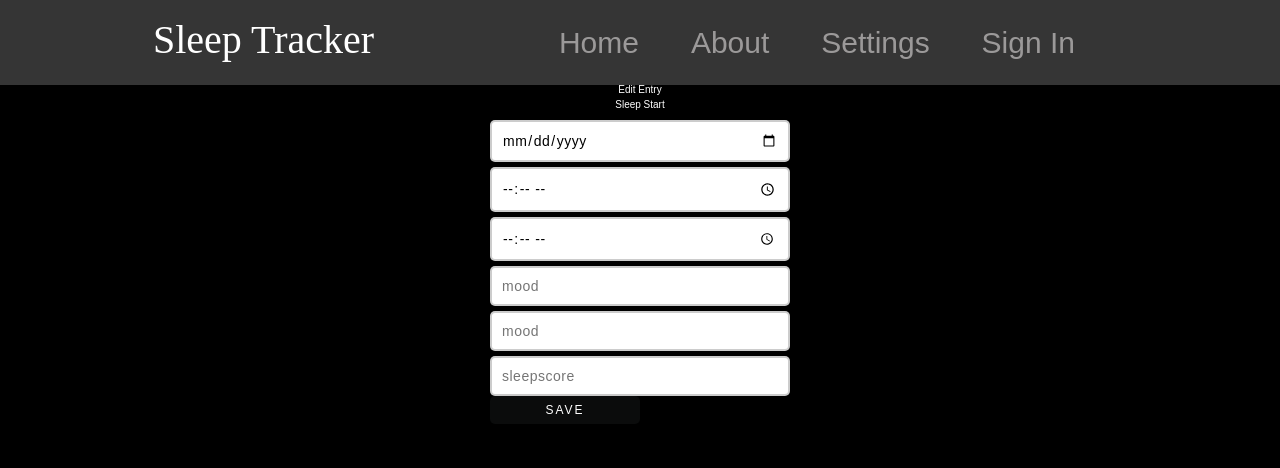
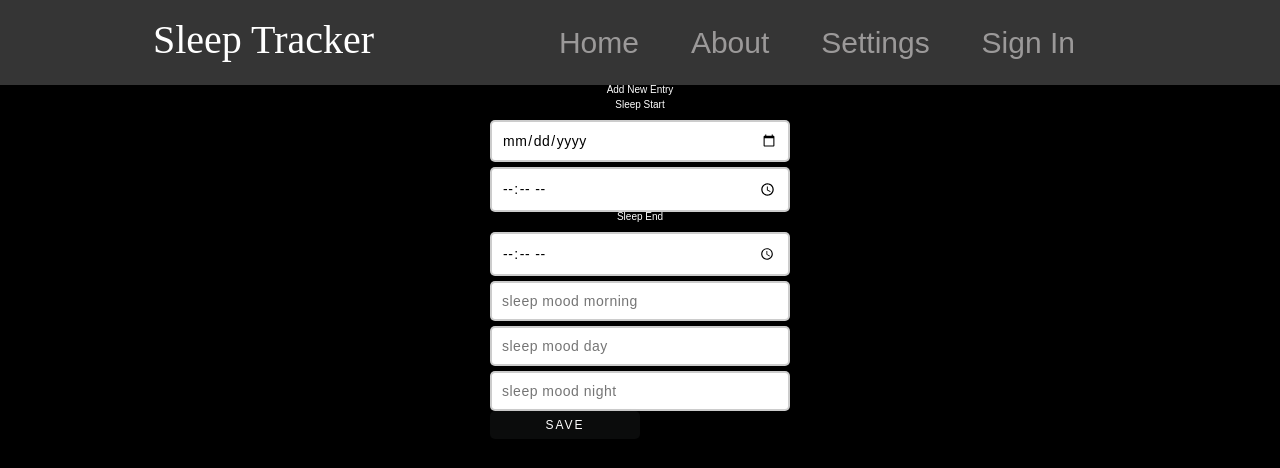
Before and after one commit to Buildweek-Food-Truck-Trackr2/front-end, a React (Create React App) app: page /addentry in a window 1280 px wide. Shown: the top 468 px of the page. Built offline with nearby package versions, Linux system fonts and the light colour scheme; no server answers; sample sign-in values are in the browser's storage.

Commit message:
Edited forms

```diff
--- a/src/App.js
+++ b/src/App.js
@@ -111,7 +111,7 @@ function App() {
         <Route exact path="/register" component={Signup} />
         <Route exact path="/login" component={Signin} />
 
-        <Route path="/" component={WelcomePage} />
+        <Route path="/welcome" component={WelcomePage} />
 
       </Switch>
 
--- a/src/Components/AddSleepEntry.js
+++ b/src/Components/AddSleepEntry.js
@@ -60,7 +60,7 @@ const AddSleepEntry = (props) => {
 
     return (
       <div>
-        <h2>Edit Entry</h2>
+        <h2>Add New Entry</h2>
         <form onSubmit={handleSubmit}>
 
           <h1>Sleep Start</h1>
@@ -80,7 +80,7 @@ const AddSleepEntry = (props) => {
             value={entry.sleep_start}
           />
 
-
+          <h1>Sleep End</h1>
           <input
             type="time"
             name="sleep_end"
@@ -93,7 +93,7 @@ const AddSleepEntry = (props) => {
             type="text"
             name="sleep_score_morning"
             onChange={changeHandler}
-            placeholder="mood"
+            placeholder="sleep mood morning"
             value={entry.sleep_score_morning}
           />
 
@@ -101,7 +101,7 @@ const AddSleepEntry = (props) => {
             type="text"
             name="sleep_score_day"
             onChange={changeHandler}
-            placeholder="mood"
+            placeholder="sleep mood day"
             value={entry.sleep_score_day}
           />
 
@@ -109,7 +109,7 @@ const AddSleepEntry = (props) => {
             type="text"
             name="sleep_score_night"
             onChange={changeHandler}
-            placeholder="sleepscore"
+            placeholder="sleep mood night"
             value={entry.sleep_score_night}
           />
 
--- a/src/Components/EditEntry.js
+++ b/src/Components/EditEntry.js
@@ -103,7 +103,7 @@ const EditEntry = (props) => {
           value={entry.sleep_start}
         />
 
-
+        <h1>Sleep End</h1>
         <input
           type="time"
           name="sleep_end"
--- a/src/Components/Header.js
+++ b/src/Components/Header.js
@@ -1,12 +1,16 @@
 import React from "react";
 import NavBar from "./NavBar";
+import {Link} from "react-router-dom";
 
 
 const Header = () => {
   return (
     <>
       <header>
+        <Link to= {"/welcome"}>
         <h1>Sleep Tracker</h1>
+        </Link>
+
         <NavBar />
       </header>
     </>
--- a/src/Components/SignIn.js
+++ b/src/Components/SignIn.js
@@ -35,7 +35,7 @@ export default function SignIn(props) {
   if (loads === true) {
     return (
       <div>
-        <div> Oops! Try again! </div>
+        <div> Loading... </div>
       </div>
     );
   } else {
```
